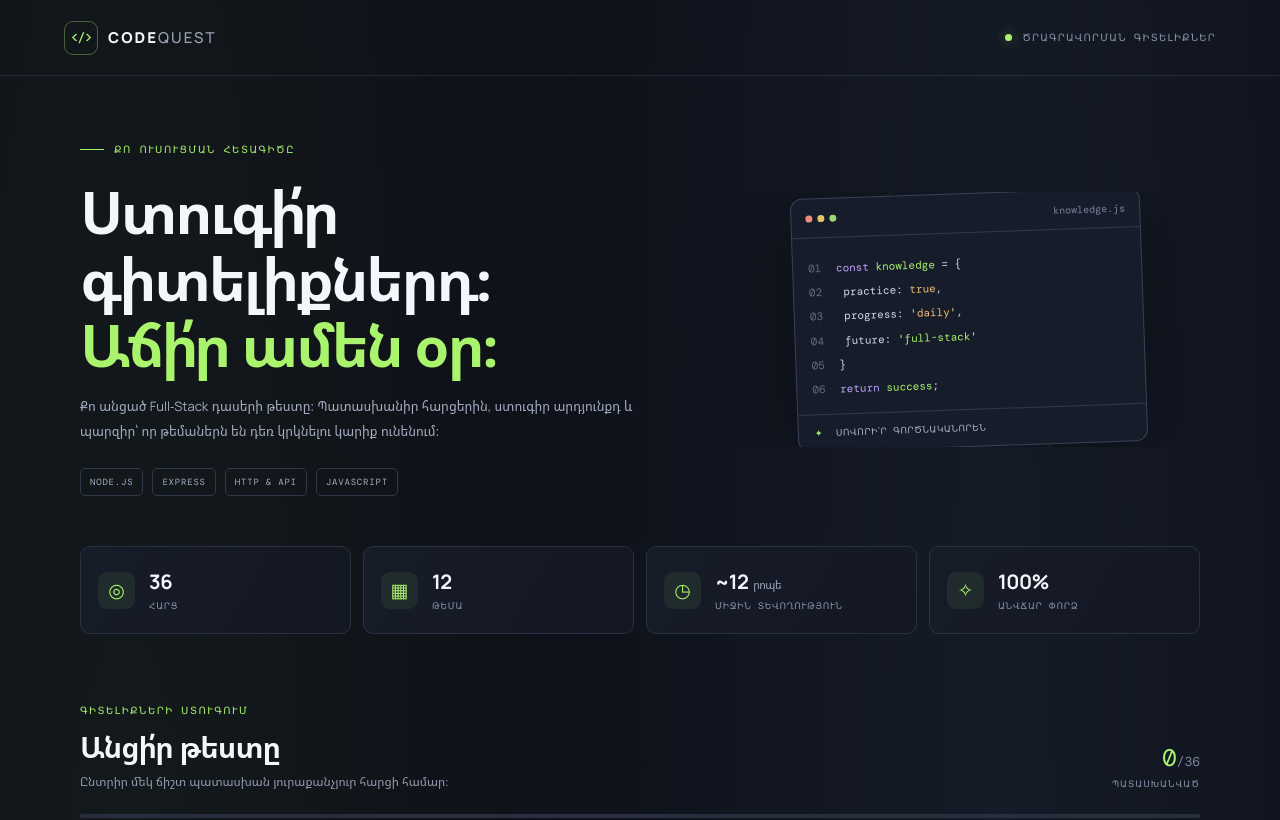
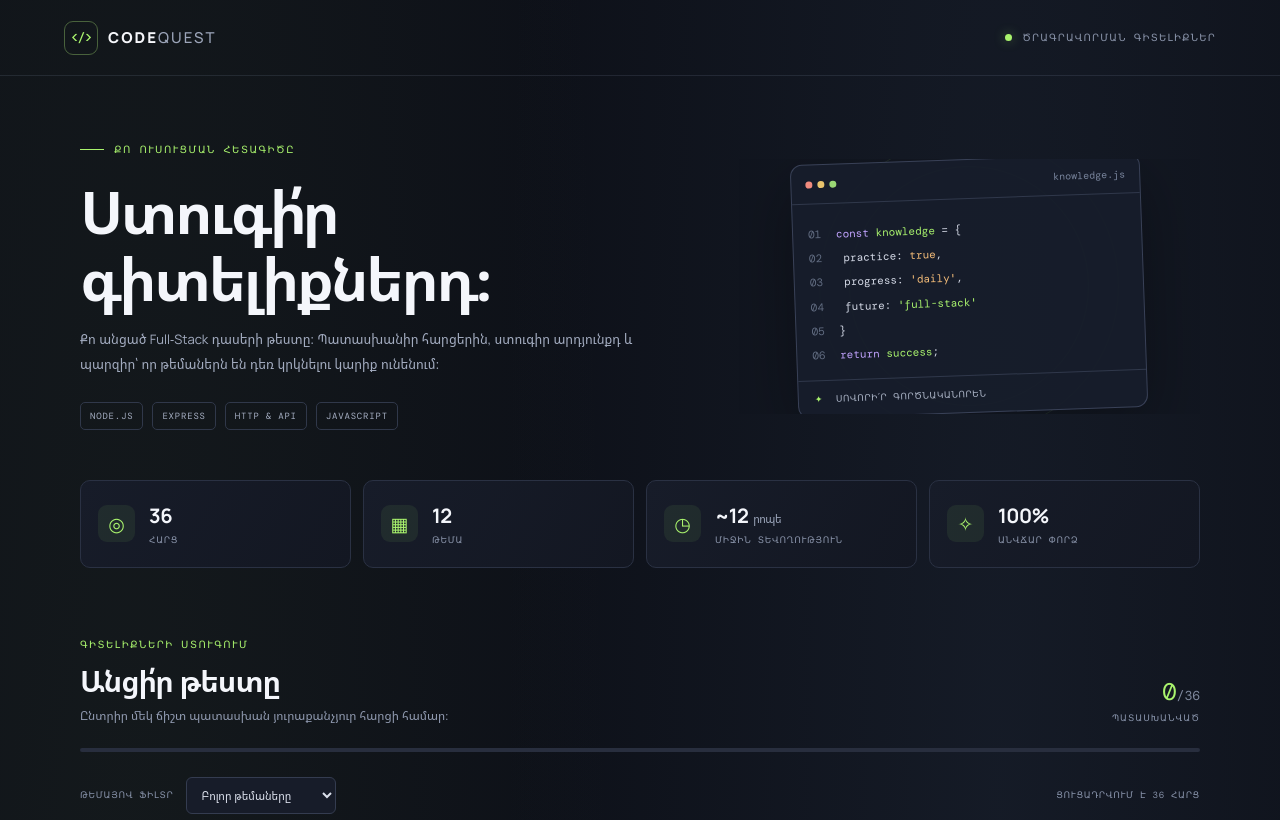
Before and after one commit to samvel-590/fullstack-hayeren-test, a React (Vite) app: page / in a window 1280 px wide. Shown: the top 820 px of the page. Built offline with nearby package versions, Linux system fonts and the light colour scheme.

Commit message:
Simplify hero heading

```diff
--- a/src/App.jsx
+++ b/src/App.jsx
@@ -517,8 +517,6 @@ export default function App() {
 
             <h1>
               Ստուգի՛ր գիտելիքներդ։
-              <br />
-              <span>Աճի՛ր ամեն օր։</span>
             </h1>
 
             <p className="hero-description">
```
